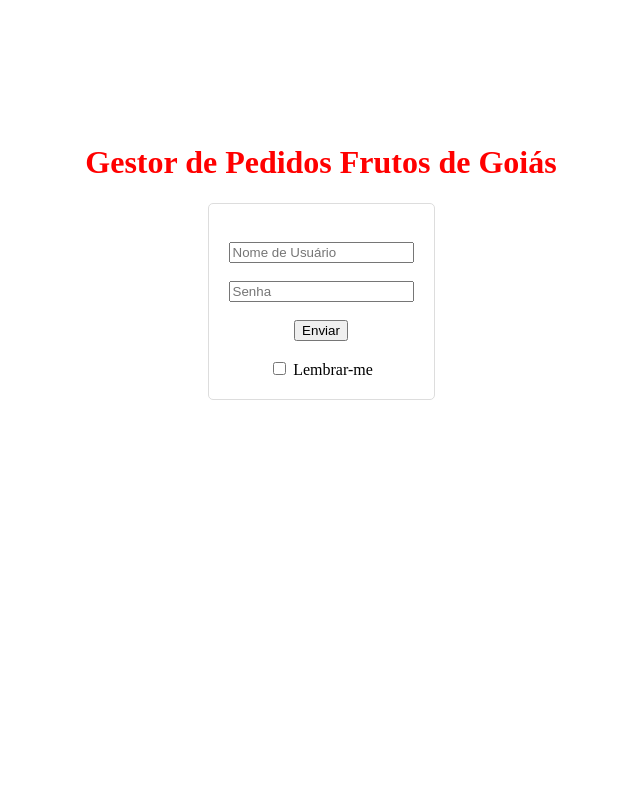
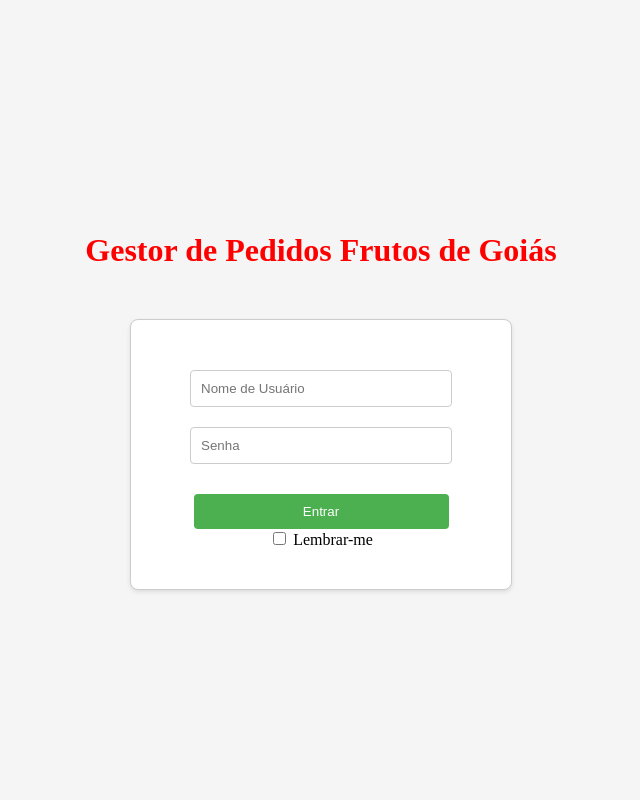
Before and after one commit to gugatwos/PROJETO_INTEGRADOR_I_UNIVESP, a Django app: page /home/ver_home/ in a window 1280 px wide. Shown: the whole page, without its empty margins (319-959 px from the left). Run offline with Django 5.2, Linux system fonts and the light colour scheme.

Commit message:
Melhoria no template html, mysql client

```diff
--- a/home/templates/ver_home.html
+++ b/home/templates/ver_home.html
@@ -4,51 +4,74 @@
 <head>
     <meta charset="utf-8">
     <meta http-equiv="X-UA-Compatible" content="IE=edge">
-        <title>Gestor de Pedidos Frutos de Goiás</title> <!-- Título corrigido -->
+    <title>Gestor de Pedidos Frutos de Goiás</title>
     <meta name="description" content="">
     <meta name="viewport" content="width=device-width, initial-scale=1">
     <link rel="stylesheet" href="{% static 'home/css/ver_home.css' %}">
     <style>
-            /* Estilos para centralizar o formulário e o título */
         body {
             display: flex;
             flex-direction: column;
             justify-content: center;
             align-items: center;
-                height: 100vh; /* Faz com que o body ocupe a altura total da tela */
-                margin: 0; /* Remove a margem padrão */
+            height: 100vh;
+            margin: 0;
+            background-color: #f5f5f5;  /* Adiciona um fundo claro para a página */
         }
 
         form {
-                text-align: center; /* Centraliza o texto dentro do formulário */
-                border: 1px solid #ddd; /* Adiciona uma borda ao formulário para destaque */
-                padding: 20px; /* Adiciona um pouco de espaço dentro do formulário */
-                border-radius: 5px; /* Bordas arredondadas */
+            text-align: center;
+            border: 1px solid #ccc;
+            padding: 40px;
+            border-radius: 8px;
+            background: #fff;
+            box-shadow: 0 2px 4px rgba(0, 0, 0, 0.1);
+            width: 300px;  /* Definindo uma largura fixa para o formulário */
+        }
+
+        input[type="text"],
+        input[type="password"] {
+            width: 80%;
+            padding: 10px;
+            margin: 10px 0;
+            border-radius: 4px;
+            border: 1px solid #ccc;
+        }
+
+        input[type="submit"] {
+            width: 85%;
+            padding: 10px;
+            margin-top: 20px;
+            background-color: #4CAF50;  /* Cor de fundo do botão */
+            color: white;
+            border: none;
+            border-radius: 4px;
+            cursor: pointer;
+        }
+
+        input[type="submit"]:hover {
+            background-color: #45a049;
         }
 
         h1 {
-                margin-top: -20%; /* Ajuste conforme necessário para posicionar o título */
-                text-align: center; /* Certifica-se de que o título está centralizado */
+            margin-bottom: 50px;
         }
     </style>
 </head>
 <body>
-        <h1>Gestor de Pedidos Frutos de Goiás</h1> <!-- Título da página no corpo do documento -->
-
-        <form action="{% url 'ver_home' %}" method="POST">
-            {% csrf_token %} <!-- Importante para segurança em formulários Django -->
-            <br>
-            <input type="text" id="username" name="username" placeholder="Nome de Usuário">
-            <br>
-            <br>
-            <input type="password" id="password" name="password" placeholder="Senha">
-            <br>
-            <br>
-            <input type="submit" value="Enviar">
-            <br>
-            <br>
+    <h1>Gestor de Pedidos Frutos de Goiás</h1>
+    <form method="post" action="{% url 'ver_home' %}">  <!-- Atualizado para usar a URL de login do Django -->
+        {% csrf_token %}
+        {% if form.errors %}
+            <p class="error">Nome de usuário ou senha incorretos. Tente novamente.</p>
+        {% endif %}
+        <input type="text" id="username" name="username" placeholder="Nome de Usuário" required>
+        <input type="password" id="password" name="password" placeholder="Senha" required>
+        <input type="submit" value="Entrar">
+        <div>
             <input type="checkbox" id="remember" name="remember">
             <label for="remember">Lembrar-me</label>
+        </div>
     </form>
 </body>
 </html>
```
Lines whose indentation alone changed are shown as unchanged.
